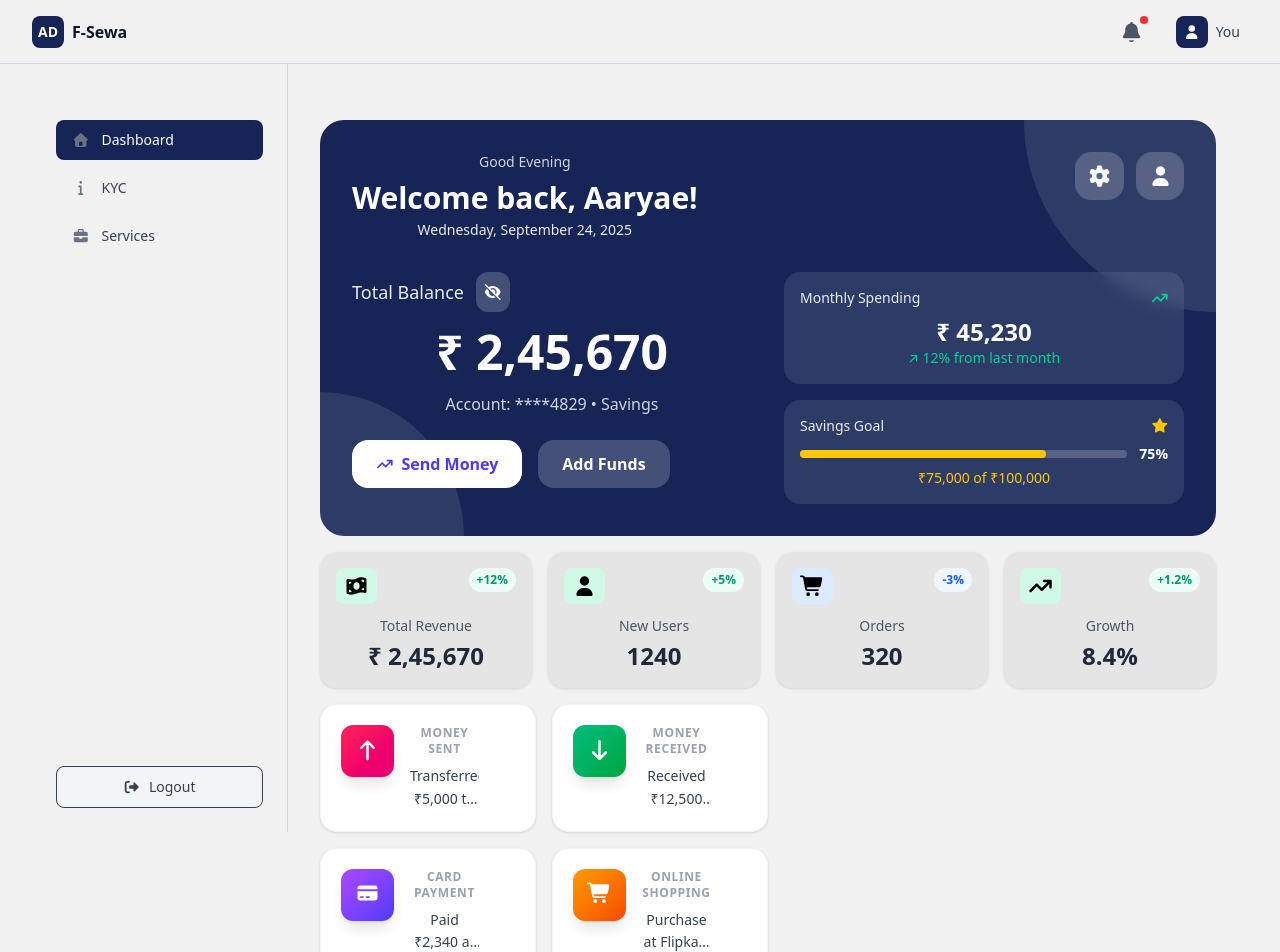
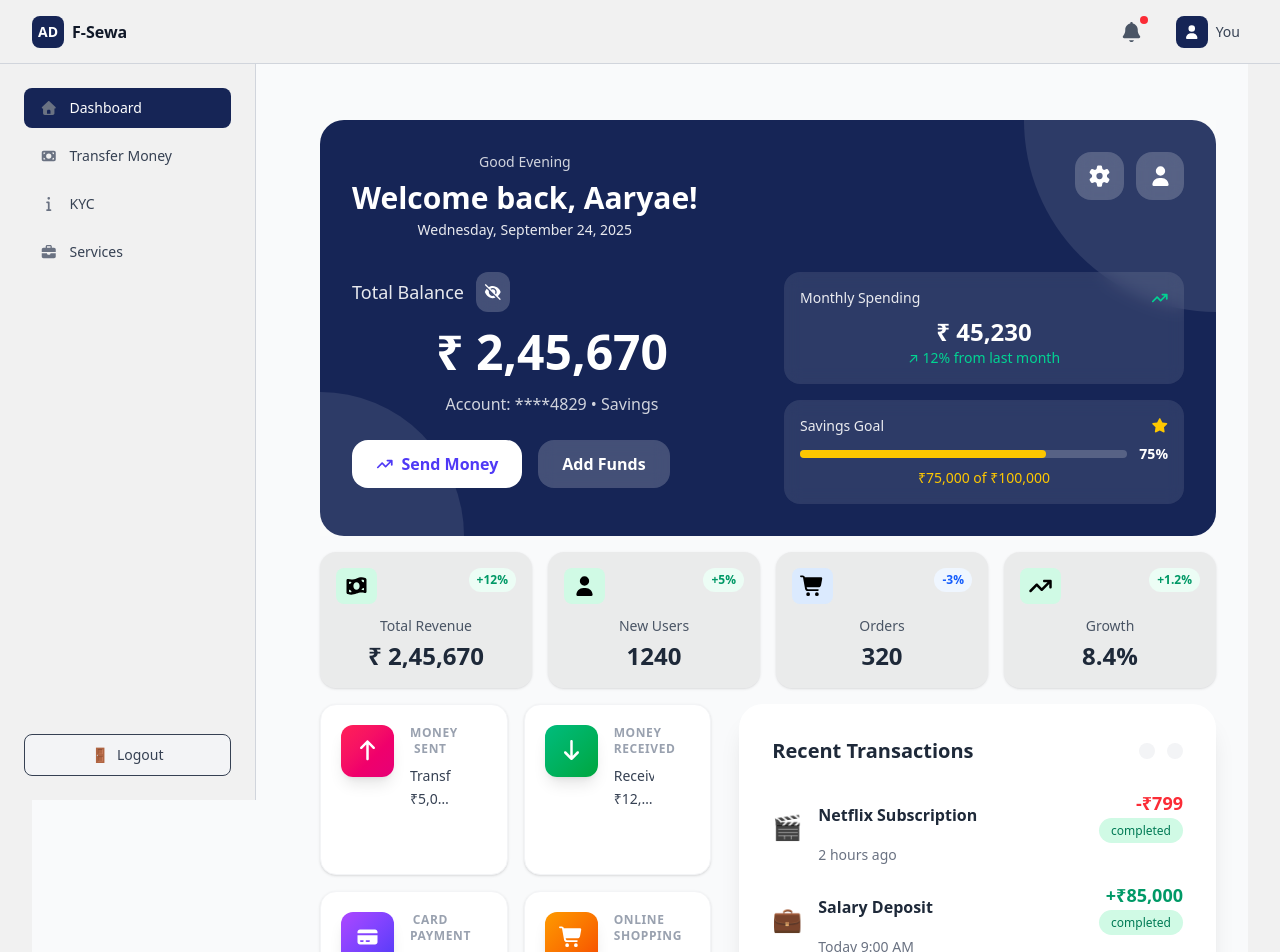
Before and after one commit to aaryae/DPS-Frontend, a React (Vite) app: page / in a window 1280 px wide. Shown: the top 952 px of the page. Built offline with nearby package versions, Linux system fonts and the light colour scheme.

Commit message:
feat: transfer money form created

```diff
--- a/src/App.tsx
+++ b/src/App.tsx
@@ -1,8 +1,9 @@
 import Dashboard from '@ui/user/pages/Dashboard'
 import KYC from '@ui/user/pages/KYC'
+import TransferMoney from '@ui/user/pages/TransferMoney'
+import Template from '@ui/user/templates/Template'
 import { createBrowserRouter, RouterProvider } from 'react-router-dom'
 import './App.css'
-import Template from '@ui/user/templates/Template'
 
 function App() {
   const router = createBrowserRouter([
@@ -11,6 +12,7 @@ function App() {
       element: <Template />,
       children: [
         { index: true, element: <Dashboard /> },
+        {path:'/transfer-money', element:<TransferMoney/>},
         { path: '/kyc', element: <KYC /> },
       ],
     },
--- a/src/data/navItems.data.ts
+++ b/src/data/navItems.data.ts
@@ -1,7 +1,8 @@
-import { faBriefcase, faHome, faInfo } from '@fortawesome/free-solid-svg-icons'
+import { faBriefcase, faHome, faInfo, faMoneyBill } from '@fortawesome/free-solid-svg-icons'
 
 export const navItems = [
   { label: 'Dashboard', icon: faHome, href: '/' },
+  {label:'Transfer Money', icon: faMoneyBill , href:'/transfer-money'},
   { label: 'KYC', icon: faInfo, href: '/kyc' },
   { label: 'Services', icon: faBriefcase, href: '/services' },
 ]
--- a/src/ui/common/organisms/Sidebar.tsx
+++ b/src/ui/common/organisms/Sidebar.tsx
@@ -1,29 +1,34 @@
-import { navItems } from '@data/navItems.data'
-import { faSignOutAlt } from '@fortawesome/free-solid-svg-icons'
-import { FontAwesomeIcon } from '@fortawesome/react-fontawesome'
-import Logo from '@ui/common/atoms/Logo'
-import { NavLink } from 'react-router-dom'
+import { navItems } from '@data/navItems.data';
+import { FontAwesomeIcon } from '@fortawesome/react-fontawesome';
+import { NavLink } from 'react-router-dom';
 
 const Sidebar = ({ isOpen, onClose }: { isOpen: boolean; onClose: () => void }) => {
   return (
-    <>
+     <>
       {/* Mobile overlay */}
-      {isOpen && <div className='fixed inset-0 bg-[#00000054] bg-opacity-50 z-30 lg:hidden' onClick={onClose}></div>}
+      {isOpen && (
+        <div
+          className='fixed inset-0 bg-black/50 z-40 lg:hidden'
+          onClick={onClose}
+        />
+      )}
 
       {/* Sidebar */}
       <aside
-        className={`fixed left-0 top-0 h-screen w-64 bg-[#f1f1f1] border-r border-gray-300 z-50 transition-transform duration-300 ease-in-out  lg:pt-0 lg:translate-x-0 ${
-          isOpen ? 'translate-x-0' : '-translate-x-full'
-        } lg:static lg:z-auto`}
+        className={`
+          fixed left-0 top-0 h-screen w-64 bg-[#f1f1f1] border-r border-gray-300
+          transition-transform duration-300 ease-in-out
+          ${isOpen ? 'translate-x-0 z-50' : '-translate-x-full z-50'}
+          lg:translate-x-0 lg:z-auto
+        `}
       >
-        <div className='h-full flex flex-col p-6'>
-          {/* Logo section (hidden on desktop) */}
+        <div className='h-full flex flex-col p-6 overflow-y-auto '>
+          {/* Logo section (visible on mobile) */}
           <div className='mb-8 lg:hidden'>
-            <Logo />
+            <div className='text-2xl font-bold text-blue-950'>F-Sewa</div>
           </div>
 
           {/* Navigation */}
-          {/* className="flex-1 space-y-2"  */}
           <nav className={`flex-1 space-y-2 ${isOpen ? '' : 'pt-16'}`}>
             {navItems.map((item) => (
               <NavLink
@@ -43,9 +48,8 @@ const Sidebar = ({ isOpen, onClose }: { isOpen: boolean; onClose: () => void })
           </nav>
 
           {/* Logout button */}
-          <button className='w-full px-4 py-2.5 bg-gray-100 border  hover:bg-gray-200 text-gray-700 rounded-lg transition-colors font-medium text-sm flex items-center justify-center gap-2'>
-            <FontAwesomeIcon icon={faSignOutAlt} />
-            Logout
+          <button className='w-full px-4 py-2.5 bg-gray-100 border hover:bg-gray-200 text-gray-700 rounded-lg transition-colors font-medium text-sm flex items-center justify-center gap-2 mt-4'>
+            <span>🚪</span> Logout
           </button>
         </div>
       </aside>
--- a/src/ui/user/organisms/RecentActivities.tsx
+++ b/src/ui/user/organisms/QuickAction.tsx
@@ -1,11 +1,11 @@
 import { faArrowDown, faArrowUp, faCreditCard, faShoppingCart } from '@fortawesome/free-solid-svg-icons'
 import { FontAwesomeIcon } from '@fortawesome/react-fontawesome'
-import RecentCard from '../molecules/RecentCard'
+import QuickActionCard from '../molecules/QuickActionCard'
 
 const RecentActivities = () => {
   return (
-     <div className='w-full md:w-1/2 grid grid-cols-1 sm:grid-cols-2 gap-4'>
-      <RecentCard
+     <div className=' grid grid-cols-1 sm:grid-cols-2 gap-4'>
+      <QuickActionCard
         title='Money Sent'
         value='Transferred ₹5,000 to Rajesh Kumar'
         icon={<FontAwesomeIcon icon={faArrowUp} style={{ fontSize: 20 }} />}
@@ -13,7 +13,7 @@ const RecentActivities = () => {
         iconColor='text-white'
       />
 
-      <RecentCard
+      <QuickActionCard
         title='Money Received'
         value='Received ₹12,500 from Priya Sharma'
         icon={<FontAwesomeIcon icon={faArrowDown} style={{ fontSize: 20 }} />}
@@ -21,7 +21,7 @@ const RecentActivities = () => {
         iconColor='text-white'
       />
 
-      <RecentCard
+      <QuickActionCard
         title='Card Payment'
         value='Paid ₹2,340 at Amazon India'
         icon={<FontAwesomeIcon icon={faCreditCard} style={{ fontSize: 20 }} />}
@@ -29,7 +29,7 @@ const RecentActivities = () => {
         iconColor='text-white'
       />
 
-      <RecentCard
+      <QuickActionCard
         title='Online Shopping'
         value='Purchase at Flipkart for electronics'
         icon={<FontAwesomeIcon icon={faShoppingCart} style={{ fontSize: 20 }} />}
--- /dev/null
+++ b/src/ui/user/organisms/RecentActivity.tsx
@@ -0,0 +1,64 @@
+
+const RecentActivity = () => {
+  return (
+    <div className="bg-white backdrop-blur-xl p-8 rounded-3xl border border-white/20 shadow-xl w-full">
+        <div className="flex items-center justify-between mb-6">
+          <h3 className="text-xl font-bold text-gray-800">Recent Transactions</h3>
+          <div className="flex gap-3">
+            <button className="p-2 bg-gray-100 rounded-xl hover:bg-gray-200 transition-colors duration-200">
+              {/* <Search size={18} className="text-gray-600" /> */}
+            </button>
+            <button className="p-2 bg-gray-100 rounded-xl hover:bg-gray-200 transition-colors duration-200">
+              {/* <Filter size={18} className="text-gray-600" /> */}
+            </button>
+          </div>
+        </div>
+
+        <div className="space-y-4">
+          {[
+            { name: 'Netflix Subscription', amount: '-₹799', time: '2 hours ago', status: 'completed', type: 'expense', icon: '🎬' },
+            { name: 'Salary Deposit', amount: '+₹85,000', time: 'Today 9:00 AM', status: 'completed', type: 'income', icon: '💼' },
+                      ].map((txn, i) => (
+            <div key={i} className="group flex items-center gap-4  rounded-2xl hover:bg-gray-50 transition-all duration-300 cursor-pointer">
+              <div className="text-2xl">{txn.icon}</div>
+              <div className="flex-1">
+                <div className="flex items-center justify-between">
+                  <p className="font-semibold text-gray-800 group-hover:text-indigo-600 transition-colors duration-200">
+                    {txn.name}
+                  </p>
+                  <div className="text-right">
+                    <p className={`font-bold text-lg ${
+                      txn.type === 'income' ? 'text-emerald-600' :
+                      txn.type === 'expense' ? 'text-red-500' : 'text-blue-600'
+                    }`}>
+                      {txn.amount}
+                    </p>
+                    <span className={`text-xs px-3 py-1 rounded-full font-medium ${
+                      txn.status === 'completed'
+                        ? 'bg-emerald-100 text-emerald-700'
+                        : 'bg-yellow-100 text-yellow-700'
+                    }`}>
+                      {txn.status}
+                    </span>
+                  </div>
+                </div>
+                <div className="flex items-center justify-between mt-1">
+                  <p className="text-gray-500 text-sm flex items-center gap-1">
+                    {/* <Clock size={14} /> */}
+                    {txn.time}
+                  </p>
+                </div>
+              </div>
+              {/* <ChevronRight size={16} className="text-gray-400 group-hover:text-indigo-500 transition-colors duration-200" /> */}
+            </div>
+          ))}
+        </div>
+
+        <button className="w-full mt-6 py-3 text-indigo-600 font-semibold hover:bg-indigo-50 rounded-2xl transition-colors duration-200">
+          View All Transactions
+        </button>
+      </div>
+  )
+}
+
+export default RecentActivity
--- a/src/ui/user/pages/Dashboard.tsx
+++ b/src/ui/user/pages/Dashboard.tsx
@@ -1,5 +1,6 @@
 import HeroCard from '../organisms/BalanceSection'
-import RecentActivities from '../organisms/RecentActivities'
+import RecentActivities from '../organisms/QuickAction'
+import RecentActivity from '../organisms/RecentActivity'
 import StatsDetail from '../organisms/StatsDetail'
 
 const Dashboard = () => {
@@ -7,7 +8,11 @@ const Dashboard = () => {
     <div>
       <HeroCard />
       <StatsDetail />
+      <div className='flex justify-between gap-7 flex-wrap md:flex-nowrap'>
+
       <RecentActivities/>
+      <RecentActivity/>
+      </div>
     </div>
   )
 }
--- /dev/null
+++ b/src/ui/user/pages/TransferMoney.tsx
@@ -0,0 +1,46 @@
+import { FontAwesomeIcon } from '@fortawesome/react-fontawesome'
+
+const TransferMoney = () => {
+  return (
+    <section>
+      <div className='flex flex-col max-w-lg mx-auto'>
+        <h1 className='text-xl p-2'>Send Money</h1>
+        <h3 className='p-1'>Transfer money securely to anyone, anywhere</h3>
+
+        <label htmlFor='accountNumber'>Send To</label>
+        <div className='border-2 border-[#00000071] flex gap-3'>
+          <FontAwesomeIcon icon={'magnifying-glass'} />
+          <input
+            type='number'
+            id='accountNumber'
+            value='Enter phone number or account details'
+            className='outline-none border-0'
+          />
+        </div>
+        <label htmlFor='amount'>Amount</label>
+        <div className='border-2 border-[#00000071] flex gap-3'>
+          <FontAwesomeIcon icon={'indian-rupee-sign'} />
+          <input type='number' id='amount' value={1} className='outline-none border-0' />
+        </div>
+        <div className='flex gap-2'>
+          <span className='bg-[#ecececee] p-1'>1000</span>
+          <span className='bg-[#ecececee] p-1'>1000</span>
+          <span className='bg-[#ecececee] p-1'>1000</span>
+        </div>
+        <label htmlFor='note'>Note:</label>
+        <textarea className='border-2 border-[#00000071] ' id='note' rows={4} cols={30}></textarea>
+         <div className="bg-gradient-to-r from-indigo-50 to-purple-50 p-6 rounded-2xl border border-indigo-100">
+            <div className="flex items-center gap-3 mb-3">
+              <span className="font-semibold text-indigo-800">Secure Transfer</span>
+            </div>
+            <p className="text-indigo-700 text-sm">
+              Your transfer is protected by bank-grade encryption and fraud detection systems.
+            </p>
+          </div>
+        <button className='bg-blue-700 text-white'>Send</button>
+      </div>
+    </section>
+  )
+}
+
+export default TransferMoney
--- a/src/ui/user/templates/Template.tsx
+++ b/src/ui/user/templates/Template.tsx
@@ -7,13 +7,14 @@ const Template = () => {
   const [sidebarOpen, setSidebarOpen] = useState(false)
 
   return (
-    <div className='flex min-h-screen'>
+    <div className='flex min-h-screen bg-gray-50'>
       <Sidebar isOpen={sidebarOpen} onClose={() => setSidebarOpen(false)} />
 
-      <div className='flex-1 flex flex-col'>
+      {/* ADD lg:ml-64 here to push content right on desktop */}
+      <div className='flex-1 flex flex-col lg:ml-64'>
         <Header onMenuToggle={() => setSidebarOpen(!sidebarOpen)} />
 
-        <main className='flex-1 p-8 mt-14 md:p-8  lg:p-8'>
+        <main className='flex-1 p-6 mt-14 md:p-8'>
           <Outlet />
         </main>
       </div>
```
Also changed, not shown: src/ui/user/molecules/QuickActionCard.tsx (renamed from src/ui/user/molecules/RecentCard.tsx).
